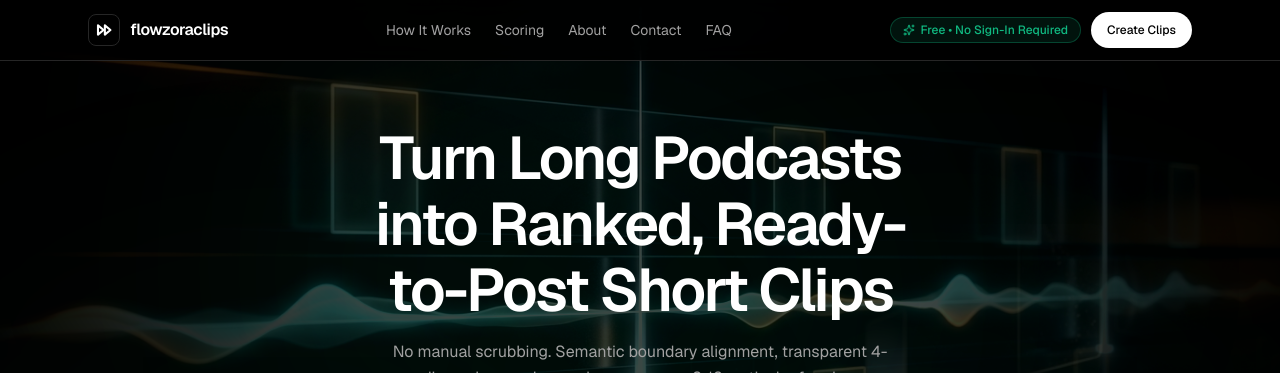
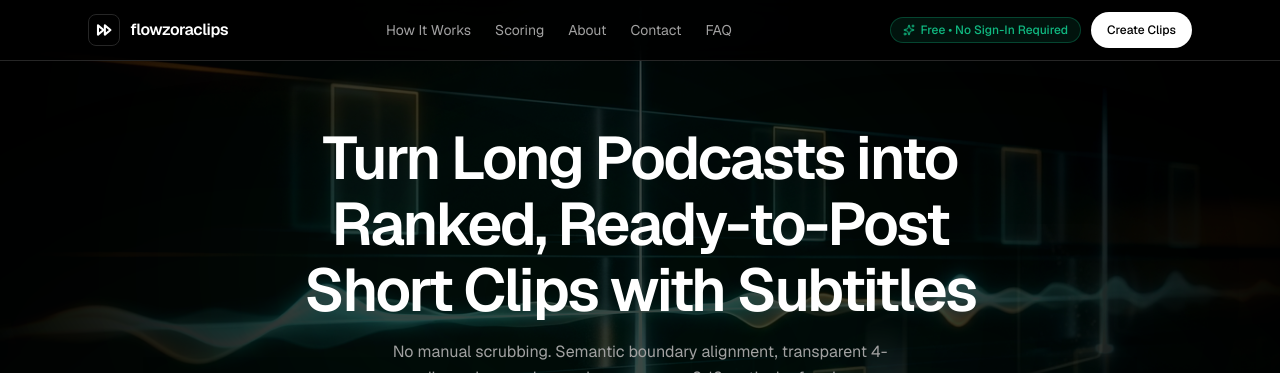
Before and after one commit to FLOWZORA/flowzoraclips, a Next.js app: page / in a window 1280 px wide. Shown: the top 373 px of the page. Built offline with nearby package versions, Linux system fonts and the light colour scheme; no server answers; the database is empty.

Commit message:
copy: hero title with subtitles

```diff
--- a/src/app/page.tsx
+++ b/src/app/page.tsx
@@ -23,7 +23,7 @@ export default function HomePage() {
             {/* Header */}
             <div className="text-center max-w-3xl mx-auto mb-6 sm:mb-10">
               <h1 className="text-2xl xs:text-3xl sm:text-5xl lg:text-6xl font-semibold tracking-[-0.04em] text-white leading-[1.15] sm:leading-[1.1] text-balance">
-                Turn Long Podcasts into Ranked, Ready-to-Post Short Clips
+                Turn Long Podcasts into Ranked, Ready-to-Post Short Clips with Subtitles
               </h1>
               <p className="mt-3 sm:mt-4 text-xs sm:text-base text-[#A1A1A1] max-w-2xl mx-auto font-normal leading-relaxed text-balance">
                 No manual scrubbing. Semantic boundary alignment, transparent 4-dimension scoring, and scene-aware 9:16 vertical reframing.
```
